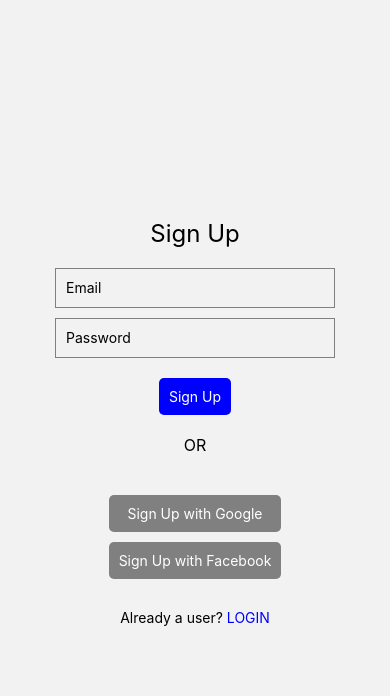
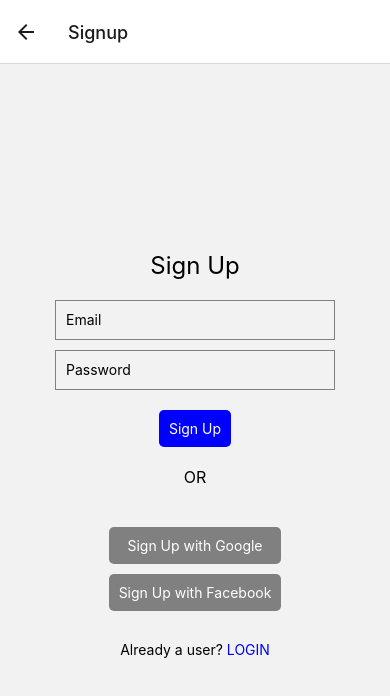
Before and after one commit to match-developers/frontend, a React Native app: screen /Signup in a window 390 px wide. Shown: the top 696 px of the page. Built offline with nearby package versions, Linux system fonts and the light colour scheme.

Commit message:
go back btn fixed

```diff
--- a/App.jsx
+++ b/App.jsx
@@ -11,7 +11,7 @@ const Stack = createNativeStackNavigator();
 export default function App() {
   return (
       <NavigationContainer>
-        <Stack.Navigator initialRouteName="Home" screenOptions={{headerShown:false}}>
+        <Stack.Navigator initialRouteName="Home">
           <Stack.Screen name ="Home" component={Home}/>
           <Stack.Screen name="Login" component={Login}/>
           <Stack.Screen name="Signup" component={Signup}/>
```
